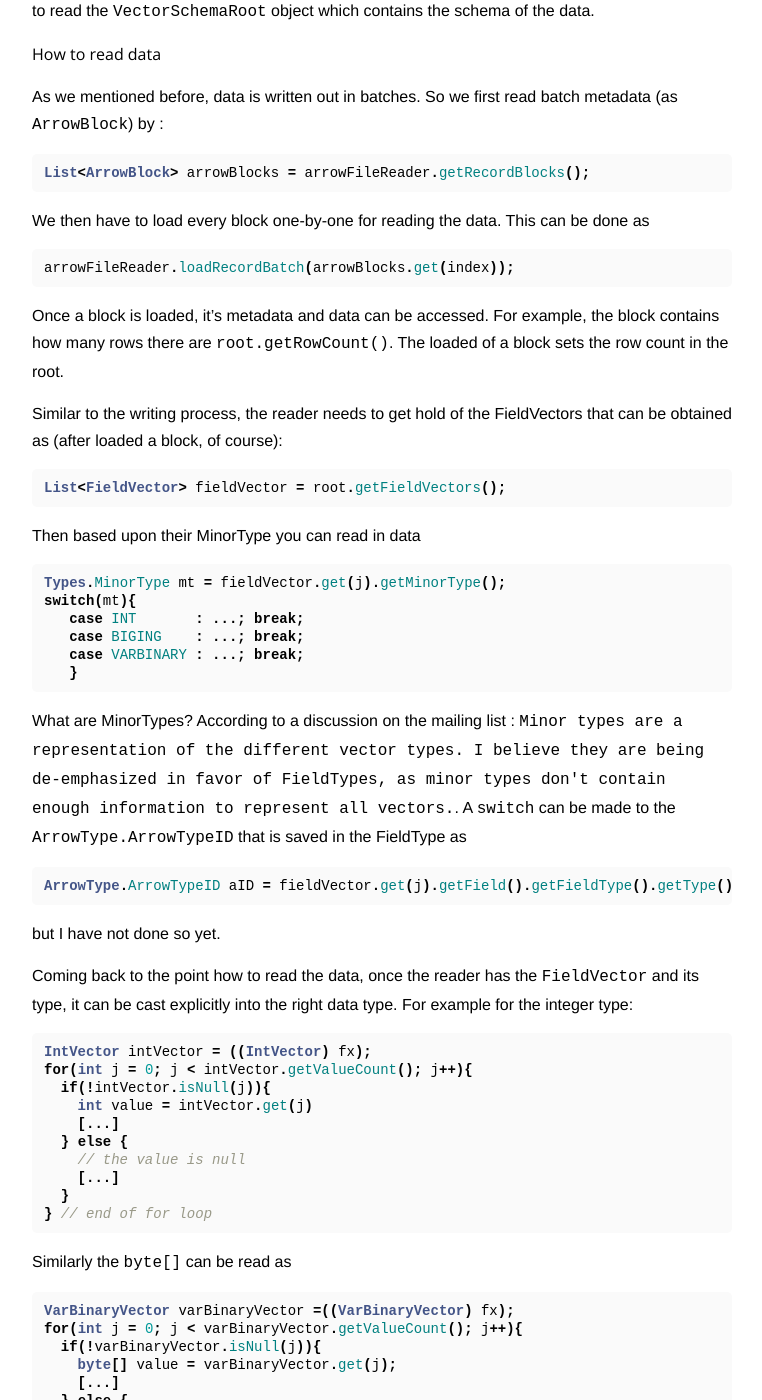
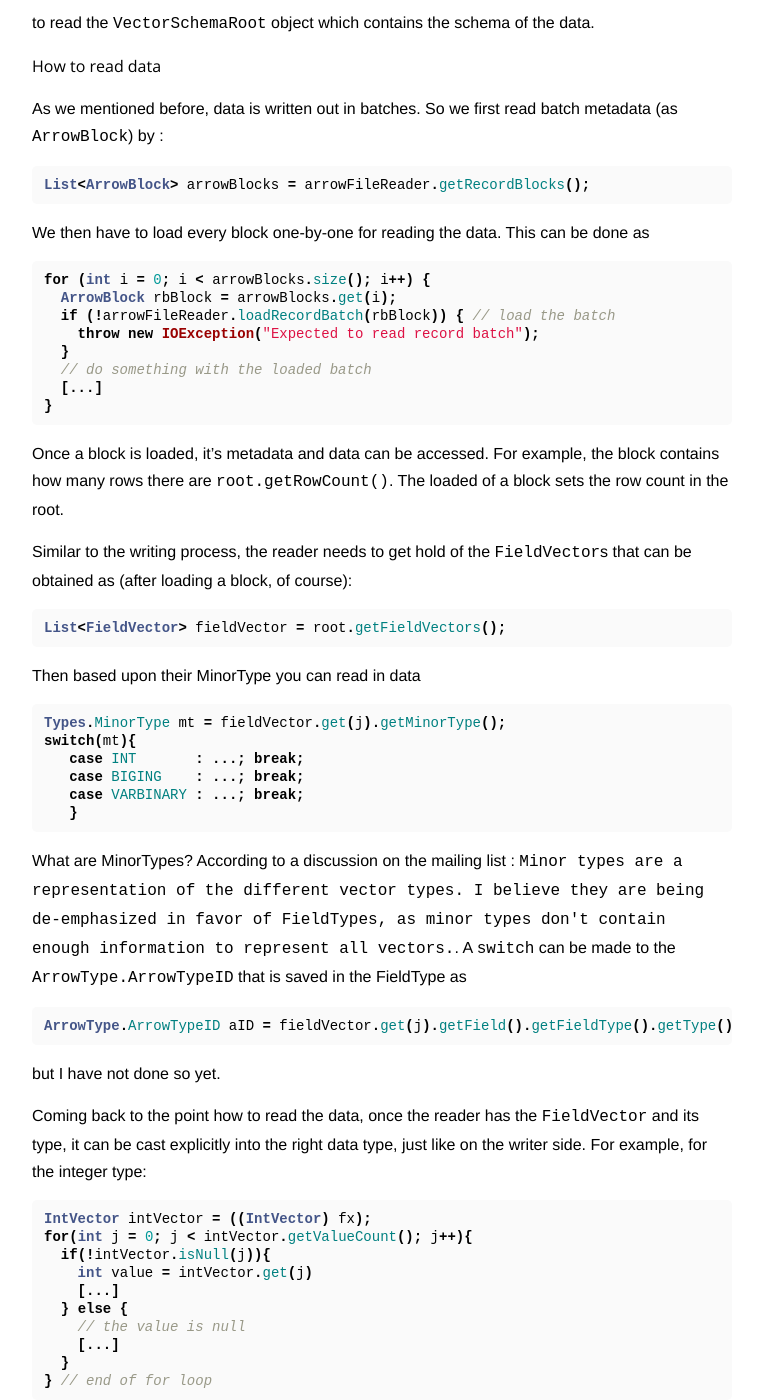
Before and after one commit to animeshtrivedi/animeshtrivedi.github.io, a Jekyll site: the page built from blog/2017-12-26-arrow.md, in a window 1280 px wide and 1400 px high, scrolled down 4732 px. Shown: the whole window, without its empty margins (258-1020 px from the left). Built offline with Jekyll 4.4.1, drawn with Linux system fonts in a browser that asks for light colours; our own code applies the rules of GitHub Pages for plain Markdown files; some of the changed text lies outside the part shown.

Commit message:
Update 2017-12-26-arrow.md

````diff
--- a/blog/2017-12-26-arrow.md
+++ b/blog/2017-12-26-arrow.md
@@ -46,7 +46,6 @@ project.
 
 We first start with the pertinent writer-side objects that can be found in the
 `ArrowWriter.java` class in the project at
-
 [https://github.com/animeshtrivedi/ArrowExample/blob/master/src/main/java/com/github/animeshtrivedi/arrowexample/ArrowWrite.java](https://github.com/animeshtrivedi/ArrowExample/blob/master/src/main/java/com/github/animeshtrivedi/arrowexample/ArrowWrite.java)
 
 ### How to make schema
@@ -210,14 +210,21 @@ List<ArrowBlock> arrowBlocks = arrowFileReader.getRecordBlocks();
 ```
 We then have to load every block one-by-one for reading the data. This can be done as
 ```java
-arrowFileReader.loadRecordBatch(arrowBlocks.get(index));
+for (int i = 0; i < arrowBlocks.size(); i++) {
+  ArrowBlock rbBlock = arrowBlocks.get(i);
+  if (!arrowFileReader.loadRecordBatch(rbBlock)) { // load the batch
+    throw new IOException("Expected to read record batch");
+  }
+  // do something with the loaded batch
+  [...]
+}
 ```
 Once a block is loaded, it's metadata and data can be accessed. For example, the block
 contains how many rows there are `root.getRowCount()`. The loaded of a block sets the
 row count in the root.
 
-Similar to the writing process, the reader needs to get hold of the FieldVectors that
-can be obtained as (after loaded a block, of course):
+Similar to the writing process, the reader needs to get hold of the `FieldVector`s that
+can be obtained as (after loading a block, of course):
 ```java
 List<FieldVector> fieldVector = root.getFieldVectors();
 ```
@@ -238,7 +245,8 @@ ArrowType.ArrowTypeID aID = fieldVector.get(j).getField().getFieldType().getType
 but I have not done so yet.
 
 Coming back to the point how to read the data, once the reader has the `FieldVector` and its type, it
-can be cast explicitly into the right data type. For example for the integer type:
+can be cast explicitly into the right data type, just like on the writer side. For example, for the integer
+type:
 ```java
 IntVector intVector = ((IntVector) fx);
 for(int j = 0; j < intVector.getValueCount(); j++){
````
Also changed, not shown: other parts of blog/2017-12-26-arrow.md (+4 -3 lines).
